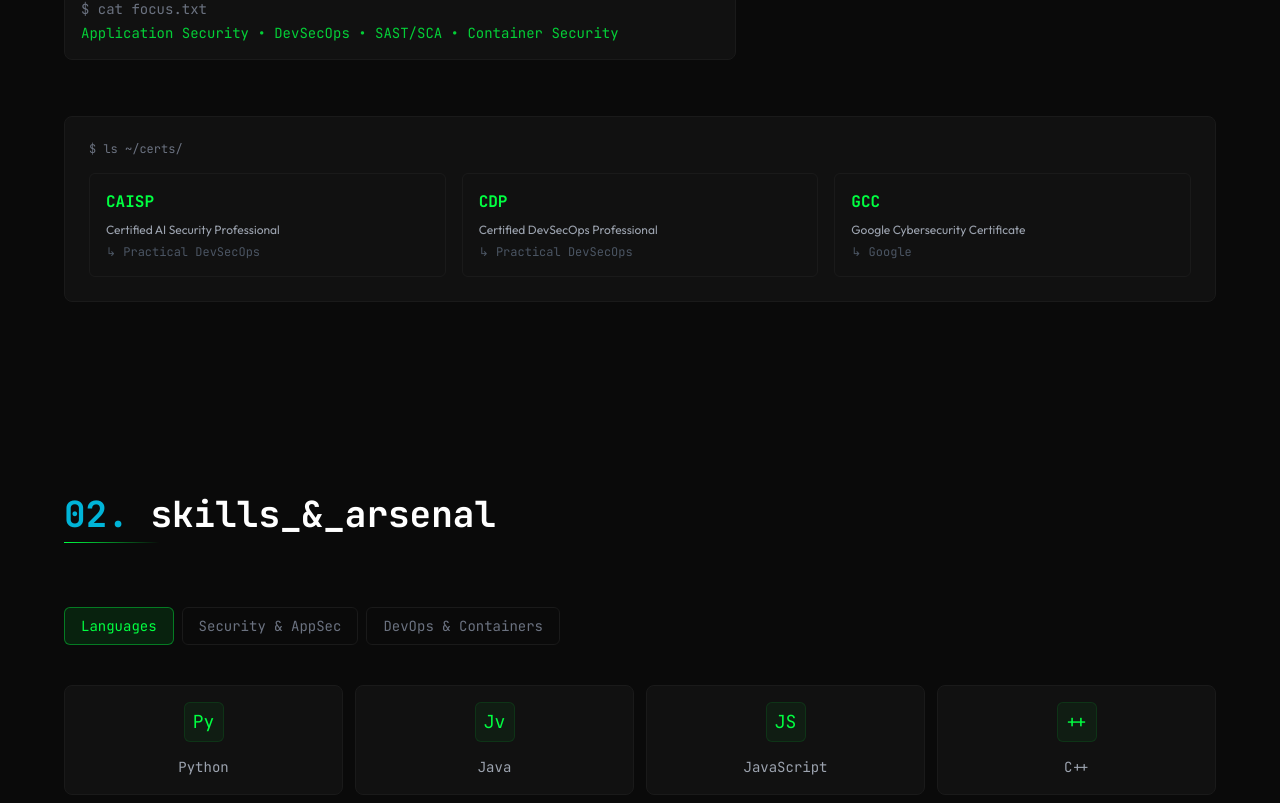
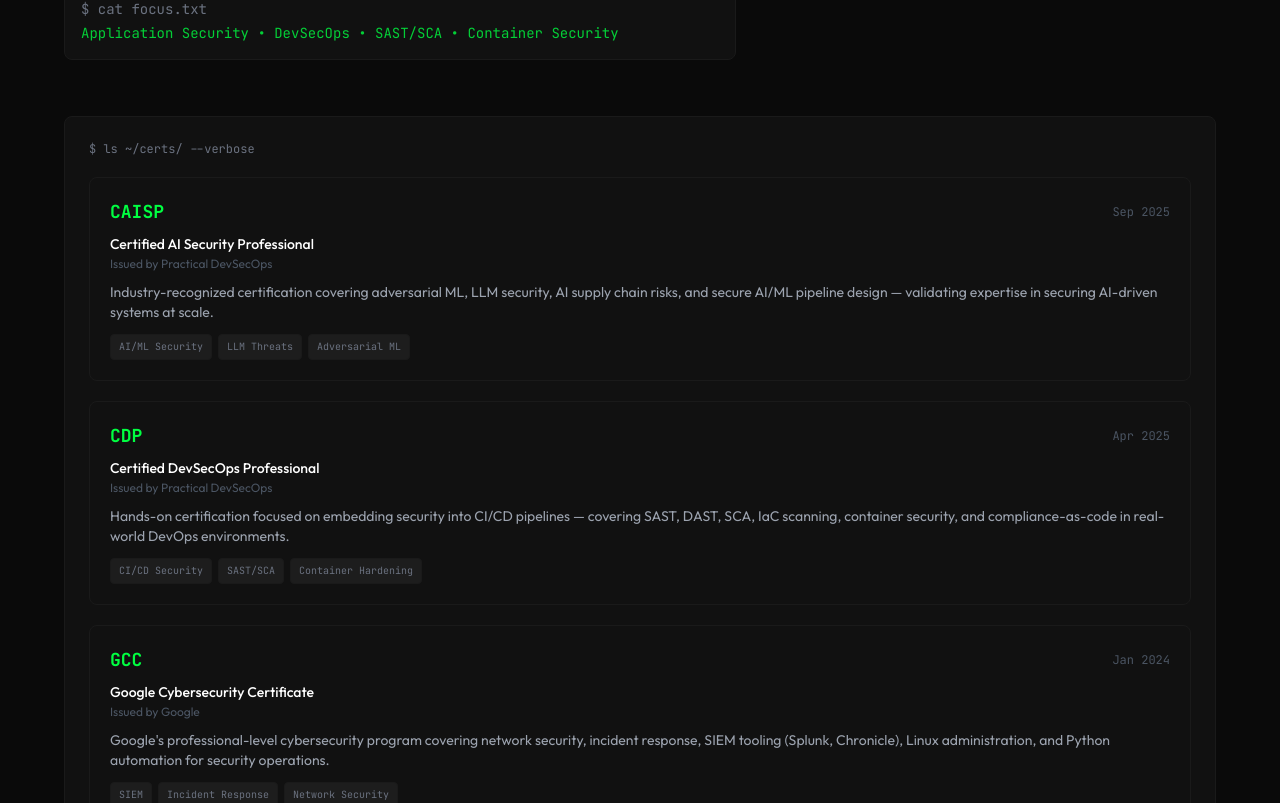
Before and after one commit to cyber-sparky/portfolio, a Next.js app: page / in a window 1280 px wide. Shown: the part 1317-2120 px from the top of the page. Built offline with nearby package versions, Linux system fonts and the light colour scheme.

Commit message:
skills and cert

```diff
--- a/app/components/About.tsx
+++ b/app/components/About.tsx
@@ -114,26 +114,63 @@
           className="mt-10 sm:mt-14"
         >
           <div className="bg-card-bg border border-card-border rounded-lg p-4 sm:p-6 font-mono text-sm">
-            <div className="text-dimmed text-xs mb-4">$ ls ~/certs/</div>
-            <div className="grid sm:grid-cols-3 gap-3 sm:gap-4">
+            <div className="text-dimmed text-xs mb-5">$ ls ~/certs/ --verbose</div>
+            <div className="grid gap-4 sm:gap-5">
               {[
-                { name: 'CAISP', full: 'Certified AI Security Professional', issuer: 'Practical DevSecOps' },
-                { name: 'CDP', full: 'Certified DevSecOps Professional', issuer: 'Practical DevSecOps' },
-                { name: 'GCC', full: 'Google Cybersecurity Certificate', issuer: 'Google' },
+                {
+                  name: 'CAISP',
+                  full: 'Certified AI Security Professional',
+                  issuer: 'Practical DevSecOps',
+                  date: 'Sep 2025',
+                  desc: 'Industry-recognized certification covering adversarial ML, LLM security, AI supply chain risks, and secure AI/ML pipeline design — validating expertise in securing AI-driven systems at scale.',
+                  tags: ['AI/ML Security', 'LLM Threats', 'Adversarial ML'],
+                },
+                {
+                  name: 'CDP',
+                  full: 'Certified DevSecOps Professional',
+                  issuer: 'Practical DevSecOps',
+                  date: 'Apr 2025',
+                  desc: 'Hands-on certification focused on embedding security into CI/CD pipelines — covering SAST, DAST, SCA, IaC scanning, container security, and compliance-as-code in real-world DevOps environments.',
+                  tags: ['CI/CD Security', 'SAST/SCA', 'Container Hardening'],
+                },
+                {
+                  name: 'GCC',
+                  full: 'Google Cybersecurity Certificate',
+                  issuer: 'Google',
+                  date: 'Jan 2024',
+                  desc: 'Google\'s professional-level cybersecurity program covering network security, incident response, SIEM tooling (Splunk, Chronicle), Linux administration, and Python automation for security operations.',
+                  tags: ['SIEM', 'Incident Response', 'Network Security'],
+                },
               ].map((cert) => (
                 <div
                   key={cert.name}
-                  className="group p-3 sm:p-4 border border-card-border rounded-md hover:border-neon-green/30 hover:bg-neon-green/5 transition-all duration-300"
+                  className="group p-4 sm:p-5 border border-card-border rounded-lg hover:border-neon-green/30 hover:bg-neon-green/5 transition-all duration-300"
                 >
-                  <span className="text-neon-green font-bold text-base group-hover:text-glow transition-all">
-                    {cert.name}
-                  </span>
-                  <p className="text-muted text-xs mt-1.5 leading-relaxed font-sans">
+                  <div className="flex flex-wrap items-center gap-2 mb-2">
+                    <span className="text-neon-green font-bold text-base sm:text-lg group-hover:text-glow transition-all">
+                      {cert.name}
+                    </span>
+                    <span className="text-faint text-[10px] sm:text-xs ml-auto">{cert.date}</span>
+                  </div>
+                  <p className="text-primary text-xs sm:text-sm font-sans font-medium">
                     {cert.full}
                   </p>
-                  <p className="text-faint text-xs mt-1">
-                    ↳ {cert.issuer}
+                  <p className="text-faint text-xs mt-0.5 font-sans">
+                    Issued by {cert.issuer}
                   </p>
+                  <p className="text-muted text-xs sm:text-sm mt-2.5 leading-relaxed font-sans">
+                    {cert.desc}
+                  </p>
+                  <div className="flex flex-wrap gap-1.5 mt-3">
+                    {cert.tags.map((tag) => (
+                      <span
+                        key={tag}
+                        className="px-2 py-0.5 text-[10px] font-mono text-dimmed bg-overlay/5 rounded border border-card-border"
+                      >
+                        {tag}
+                      </span>
+                    ))}
+                  </div>
                 </div>
               ))}
             </div>
--- a/app/components/Skills.tsx
+++ b/app/components/Skills.tsx
@@ -10,12 +10,24 @@
     'Java': 'Jv',
     'JavaScript': 'JS',
     'C++': '++',
+    'Bash': '$_',
+    'SQL': 'SQ',
     'Semgrep': '⊘',
     'Snyk': '⛨',
     'Wiz': '☁',
+    'OWASP Top 10': '⊕',
+    'LLM Security': '⟠',
+    'Prompt Injection': '⟁',
+    'AI Supply Chain': '⛓',
+    'Model Security': '⊡',
     'Docker': '🐳',
     'Podman': '⬡',
     'GitHub Actions': '⚙',
+    'CI/CD Pipelines': '⇄',
+    'Node.js': 'Nd',
+    'HTML/CSS': '<>',
+    'MySQL': '⊞',
+    'REST APIs': '↔',
   };
   return icons[name] || '•';
 }
--- a/app/data/skills.ts
+++ b/app/data/skills.ts
@@ -5,8 +5,10 @@
 
 export const skillCategories = [
   'Languages',
-  'Security & AppSec',
+  'AppSec & DevSecOps',
+  'AI Security',
   'DevOps & Containers',
+  'Web Technologies',
 ] as const;
 
 export const skills: Skill[] = [
@@ -15,14 +17,30 @@
   { name: 'Java', category: 'Languages' },
   { name: 'JavaScript', category: 'Languages' },
   { name: 'C++', category: 'Languages' },
+  { name: 'Bash', category: 'Languages' },
+  { name: 'SQL', category: 'Languages' },
 
-  // Security & AppSec
-  { name: 'Semgrep', category: 'Security & AppSec' },
-  { name: 'Snyk', category: 'Security & AppSec' },
-  { name: 'Wiz', category: 'Security & AppSec' },
+  // AppSec & DevSecOps
+  { name: 'Semgrep', category: 'AppSec & DevSecOps' },
+  { name: 'Snyk', category: 'AppSec & DevSecOps' },
+  { name: 'Wiz', category: 'AppSec & DevSecOps' },
+  { name: 'OWASP Top 10', category: 'AppSec & DevSecOps' },
+
+  // AI Security
+  { name: 'LLM Security', category: 'AI Security' },
+  { name: 'Prompt Injection', category: 'AI Security' },
+  { name: 'AI Supply Chain', category: 'AI Security' },
+  { name: 'Model Security', category: 'AI Security' },
 
   // DevOps & Containers
   { name: 'Docker', category: 'DevOps & Containers' },
   { name: 'Podman', category: 'DevOps & Containers' },
   { name: 'GitHub Actions', category: 'DevOps & Containers' },
+  { name: 'CI/CD Pipelines', category: 'DevOps & Containers' },
+
+  // Web Technologies
+  { name: 'Node.js', category: 'Web Technologies' },
+  { name: 'HTML/CSS', category: 'Web Technologies' },
+  { name: 'MySQL', category: 'Web Technologies' },
+  { name: 'REST APIs', category: 'Web Technologies' },
 ];
--- a/app/resume/page.tsx
+++ b/app/resume/page.tsx
@@ -190,7 +190,8 @@
           <h2 className="accent text-neon-green font-mono text-sm font-bold uppercase tracking-widest mb-5">
             Certifications
           </h2>
-          <div className="space-y-2.5 text-sm font-sans">
+          <div className="space-y-5 text-sm font-sans">
+            <div>
               <div className="flex flex-col sm:flex-row sm:items-baseline sm:justify-between gap-0.5">
                 <div>
                   <span className="text-primary font-semibold">Certified AI Security Professional (CAISP)</span>
@@ -198,6 +199,12 @@
                 </div>
                 <span className="muted-print text-dimmed font-mono text-xs shrink-0">Sep 2025</span>
               </div>
+              <p className="text-muted mt-1.5 leading-relaxed text-xs sm:text-sm">
+                Industry-recognized credential validating expertise in securing AI/ML systems — covering adversarial machine learning,
+                LLM security risks, AI supply chain threats, and secure ML pipeline architecture.
+              </p>
+            </div>
+            <div>
               <div className="flex flex-col sm:flex-row sm:items-baseline sm:justify-between gap-0.5">
                 <div>
                   <span className="text-primary font-semibold">Certified DevSecOps Professional (CDP)</span>
@@ -205,12 +212,23 @@
                 </div>
                 <span className="muted-print text-dimmed font-mono text-xs shrink-0">Apr 2025</span>
               </div>
+              <p className="text-muted mt-1.5 leading-relaxed text-xs sm:text-sm">
+                Hands-on certification demonstrating proficiency in embedding security into CI/CD pipelines — including
+                SAST, DAST, SCA, infrastructure-as-code scanning, container hardening, and compliance-as-code practices.
+              </p>
+            </div>
+            <div>
               <div className="flex flex-col sm:flex-row sm:items-baseline sm:justify-between gap-0.5">
                 <div>
                   <span className="text-primary font-semibold">Google Cybersecurity Certificate</span>
                   <span className="muted-print text-dimmed"> — Google / Coursera</span>
                 </div>
                 <span className="muted-print text-dimmed font-mono text-xs shrink-0">Jan 2024</span>
+              </div>
+              <p className="text-muted mt-1.5 leading-relaxed text-xs sm:text-sm">
+                Google&apos;s professional-level cybersecurity program covering network defense, incident detection and response,
+                SIEM tooling (Splunk, Chronicle), Linux system administration, and Python-based security automation.
+              </p>
             </div>
           </div>
         </section>
```
Lines whose indentation alone changed are shown as unchanged.
